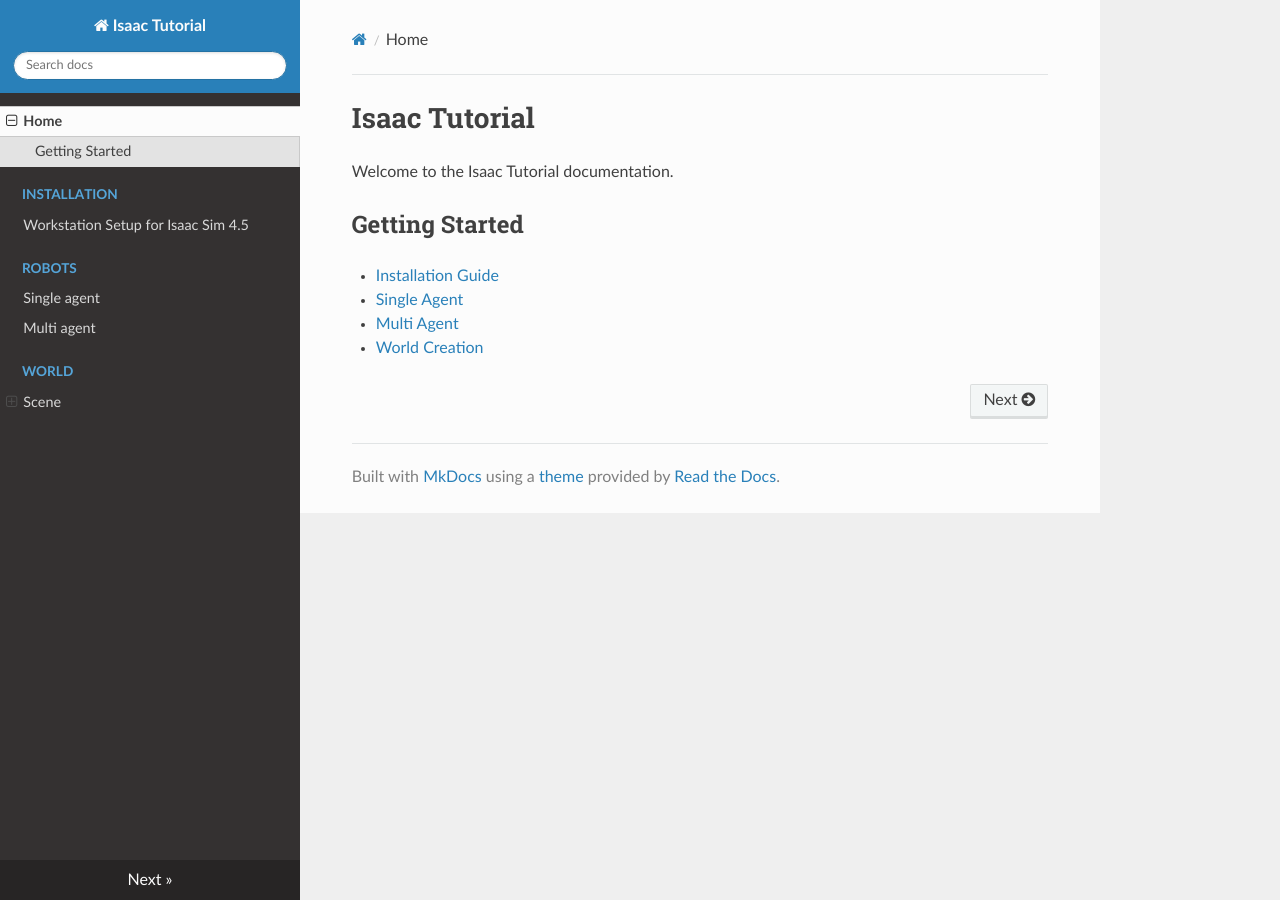
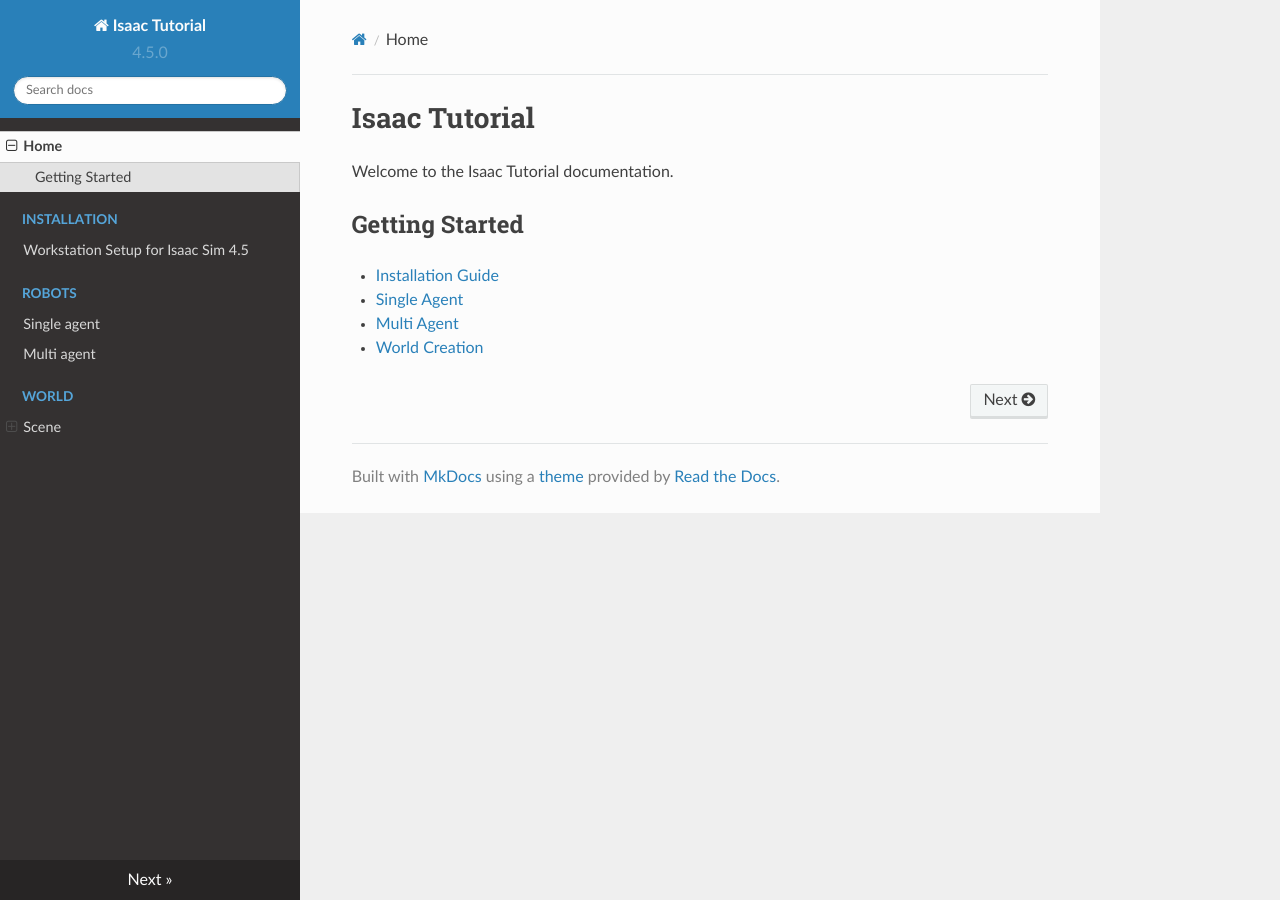
Before and after one commit to vigneshrl/isaac-tutorial, an MkDocs documentation site: the page built from docs/index.md, in a window 1280 px wide. Built offline with MkDocs 1.6.1, drawn with Linux system fonts in a browser that asks for light colours; nearby versions of some CDN libraries.

Commit message:
Add the Version selector

```diff
--- a/.readthedocs.yaml
+++ b/.readthedocs.yaml
@@ -10,3 +10,8 @@ build:
 
 mkdocs:
   configuration: mkdocs.yml
+
+# extra:
+  # version:
+  #   provider: readthedocs
+  # version_selector: true
--- a/mkdocs.yml
+++ b/mkdocs.yml
@@ -35,7 +35,8 @@ nav:
   - World:
     - Scene:
       - World/Scene/world_creation.md
-
+extra:
+  version: "4.5.0" # This is the version of Isaac Sim we are using
 # markdown_extensions:
 #   - pymdownx.highlight
 #   - pymdownx.superfences
```
